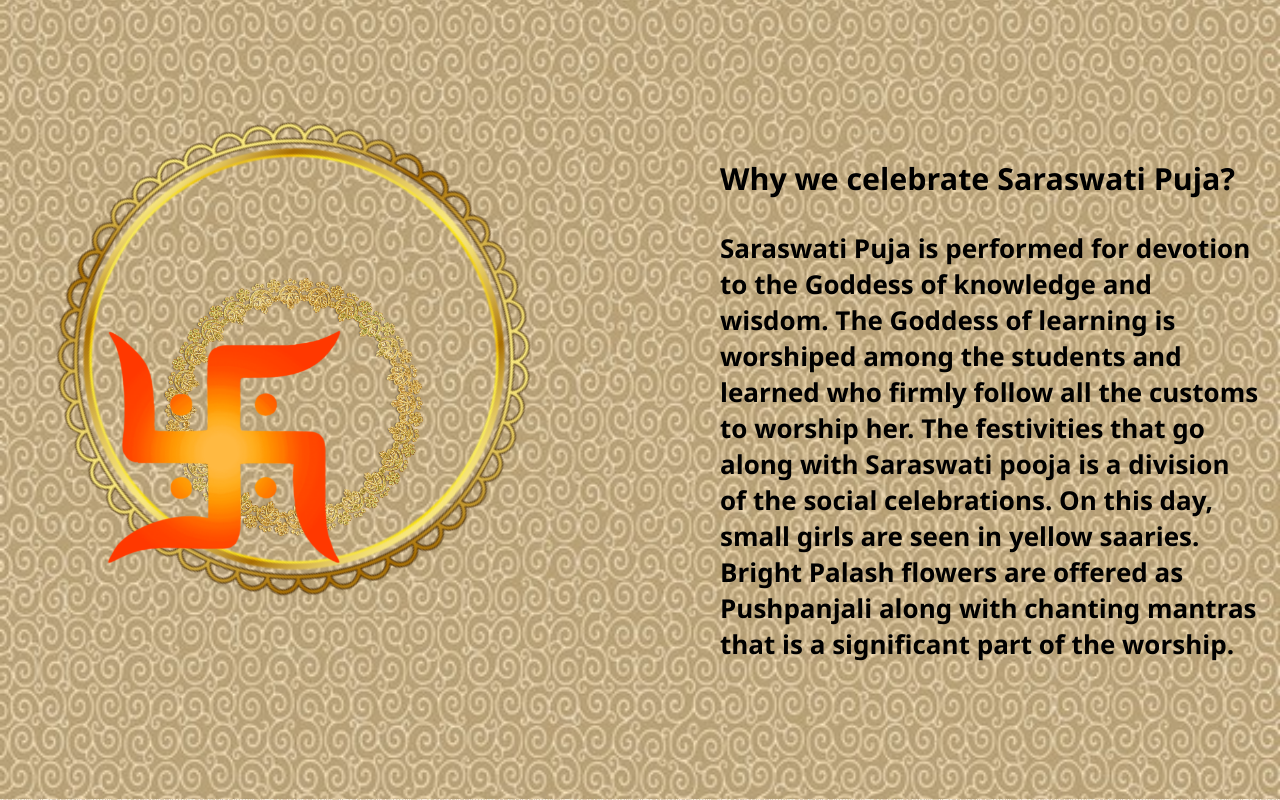
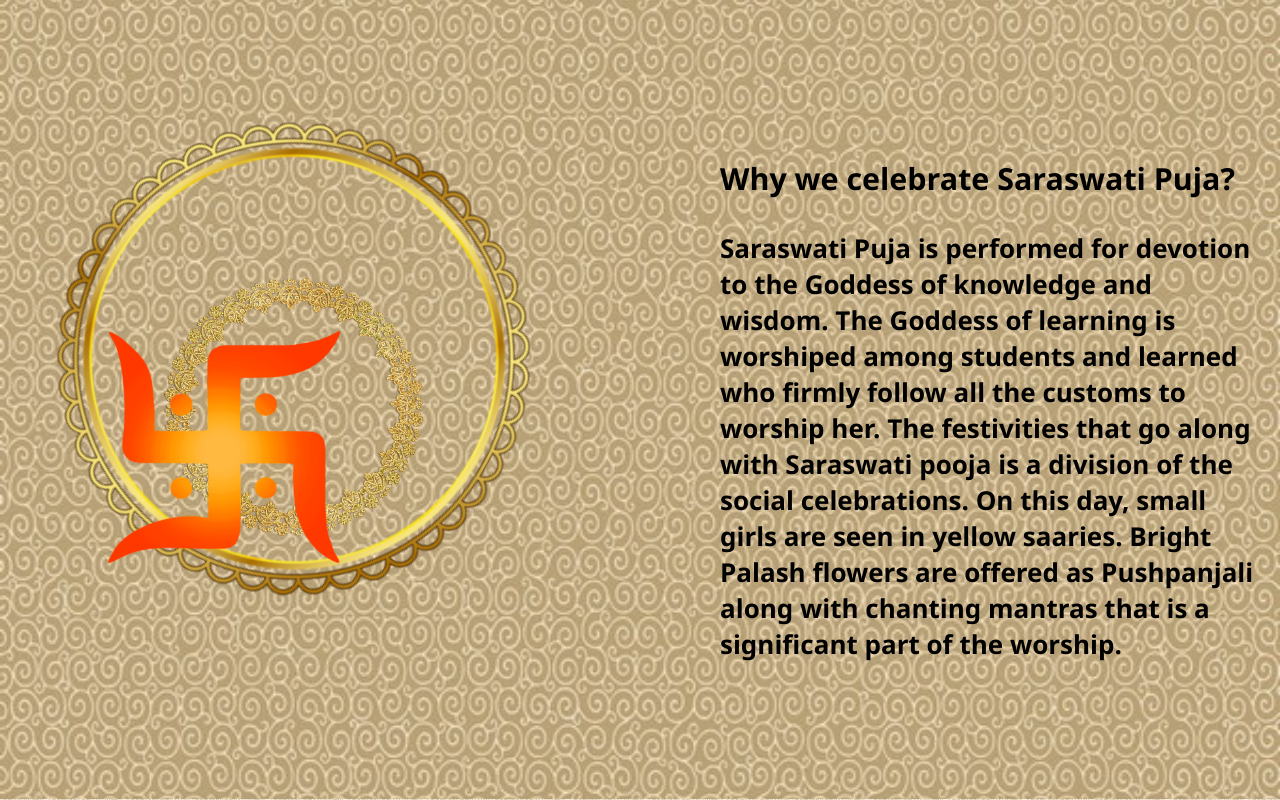
Before and after one commit to abhay8201/saraswati_puja_web, a PHP site: page / in a window 1280 px wide. Shown: the part 887-1687 px from the top of the page. Run offline with PHP 8.4, Linux system fonts and the light colour scheme.

Commit message:
Update index.php

```diff
--- a/index.php
+++ b/index.php
@@ -69,7 +69,7 @@
 					<img src="assets/images/sw1.png" alt="Foreground Image" class="Swastik">
 						<b class="about">
 							<h3>Why we celebrate Saraswati Puja?</h3>
-							Saraswati Puja is performed for devotion to the Goddess of knowledge and wisdom. The Goddess of learning is worshiped among the students and learned who firmly follow all the customs to worship her. The festivities that go along with Saraswati pooja is a division of the social celebrations. On this day, small girls are seen in yellow saaries. Bright Palash flowers are offered as Pushpanjali along with chanting mantras that is a significant part of the worship.
+							Saraswati Puja is performed for devotion to the Goddess of knowledge and wisdom. The Goddess of learning is worshiped among students and learned who firmly follow all the customs to worship her. The festivities that go along with Saraswati pooja is a division of the social celebrations. On this day, small girls are seen in yellow saaries. Bright Palash flowers are offered as Pushpanjali along with chanting mantras that is a significant part of the worship.
 						</b>
 
 				</div>
```
